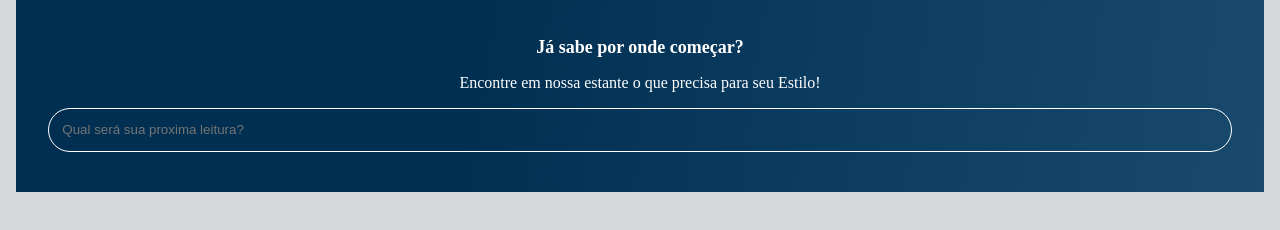
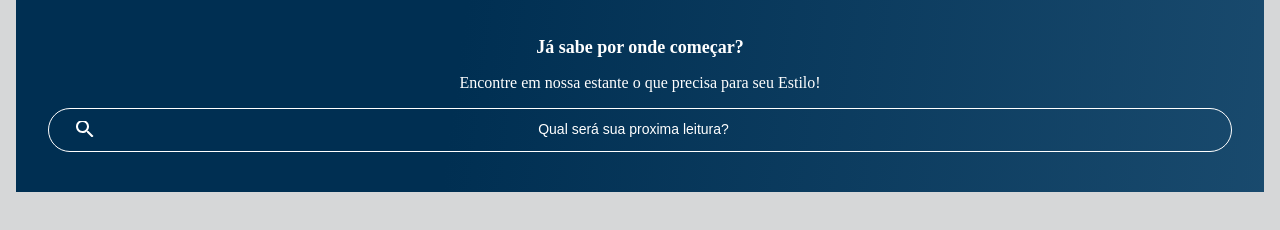
Before and after one commit to WesleySchuab/loja-da-josi, a plain HTML site: page index.html in a window 1280 px wide. Shown: the part 102-332 px from the top of the page. Drawn offline with Linux system fonts and the light colour scheme.

Commit message:
formatando placeholder

```diff
--- a/styles/banner.css
+++ b/styles/banner.css
@@ -22,3 +22,12 @@
     /* melhorando a utlização do espaço do input type */
     width: 100%;
 }
+.banner__pesquisa::placeholder{
+    font-family: var( --fonte-principal);
+    font-size: 14px;
+    font-weight: 400;
+    text-align: center;
+    color: var(--branco);
+    background: url("../img/Lupa.svg") no-repeat;
+    background-position: 1em;
+}
```
Also changed, not shown: img/Lupa.svg (added).
